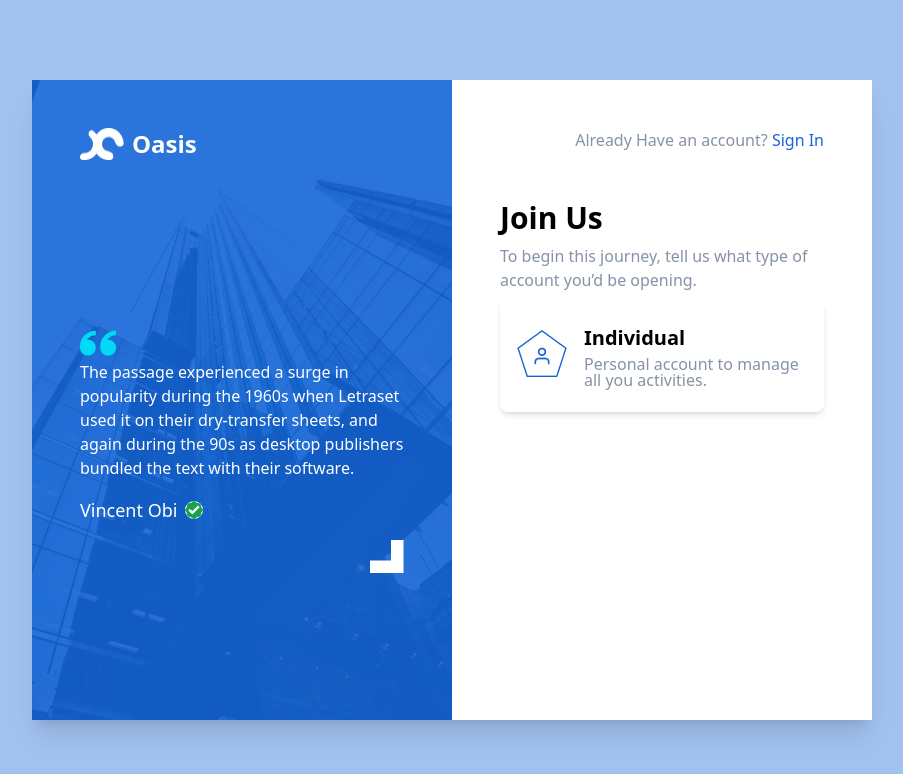
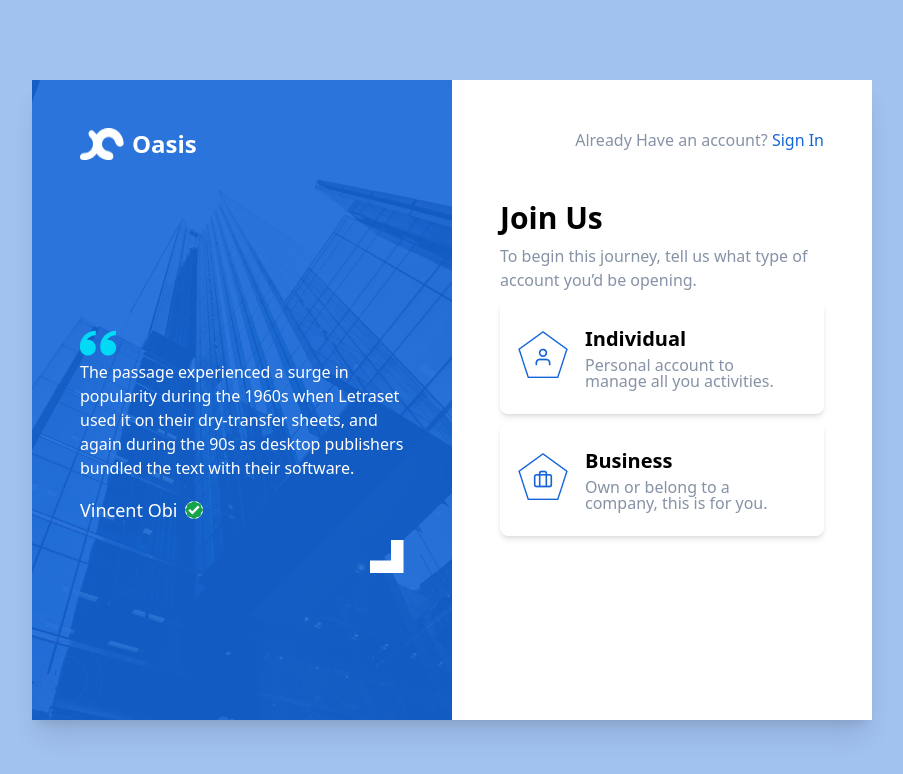
Before and after one commit to najmulhc/oasis-frontend, a React (Create React App) app: page / in a window 1280 px wide. Shown: the top 774 px of the page, without its empty margins (188-1091 px from the left). Built offline with nearby package versions, Linux system fonts and the light colour scheme.

Commit message:
first page is done

```diff
--- /dev/null
+++ b/src/Components/AccountType.js
@@ -0,0 +1,27 @@
+import React from 'react'
+import { useState } from 'react';
+import { Link } from 'react-router-dom';
+const AccountType = ({lineImg, filledImg, type, message}) => {
+    const [hover, setHover] = useState(true);
+  return (
+    <Link to="/basic"
+    className="w-full bg-white p-4 rounded-lg shadow-md flex items-center gap-2 hover:bg-[#F5F9FF] hover:text-[#1565D8] my-2 border border-white hover:border-[#1565D8]"
+    onMouseEnter={(e) => setHover(false)}
+    onMouseLeave={(e) => setHover(true)}
+  >
+    {hover ? (
+      <img src={lineImg} alt="" />
+    ) : (
+      <img src={filledImg} alt=""/>
+    )}
+            <div className="p-2 ">
+            <h3 className="text-xl  text-left font-semibold ">
+      {type}
+            </h3>
+              <p className="text-left text-[#8692A6] leading-4 mt-1">{message}</p>
+   </div>
+  </Link>
+  )
+}
+
+export default AccountType
--- a/src/Components/AuthHome.js
+++ b/src/Components/AuthHome.js
@@ -1,9 +1,12 @@
-import React, { useState } from "react";
+import React from "react";
 import { Link } from "react-router-dom";
+import personalFilled from "../Img/Account-filled.png";
 import personalOutlined from "../Img/personal-outline.png";
-import personalFilled from "../Img/Account-filled.png";
+import AccountType from "./AccountType";
+import businessFilled from "../Img/businee-filed.png"
+import businessOutlined from '../Img/business-outlined.png'
 const AuthHome = () => {
-  const [hover, setHover] = useState(true);
+
   return (
     <div className="p-12 ">
       <p className="text-right text-[#8692A6] ">
@@ -17,23 +20,8 @@ const AuthHome = () => {
         <p className="text-left text-[#8692A6] mt-2">
           To begin this journey, tell us what type of account you’d be opening.
         </p>
-        <Link to="/"
-          className="w-full bg-white p-4 rounded-lg shadow-md flex items-center gap-2 hover:bg-[#F5F9FF] hover:text-[#1565D8] my-2 hover:border hover:border-[#1565D8]"
-          onMouseEnter={(e) => setHover(false)}
-          onMouseLeave={(e) => setHover(true)}
-        >
-          {hover ? (
-            <img src={personalOutlined} alt="" />
-          ) : (
-            <img src={personalFilled} />
-          )}
-                  <div className="p-2 ">
-                  <h3 className="text-xl  text-left font-semibold ">
-            Individual
-                  </h3>
-                  <p className="text-left text-[#8692A6] leading-4 mt-1">Personal account to manage all you activities.</p>
-         </div>
-        </Link>
+        <AccountType lineImg={personalOutlined} filledImg={personalFilled} type="Individual" message="Personal account to manage all you activities." />
+        <AccountType lineImg={businessOutlined} filledImg={businessFilled} type="Business" message="Own or belong to a company, this is for you." />
       </div>
     </div>
   );
```
Also changed, not shown: src/Img/businee-filed.png (renamed from src/Img/businee-filed'.png).
